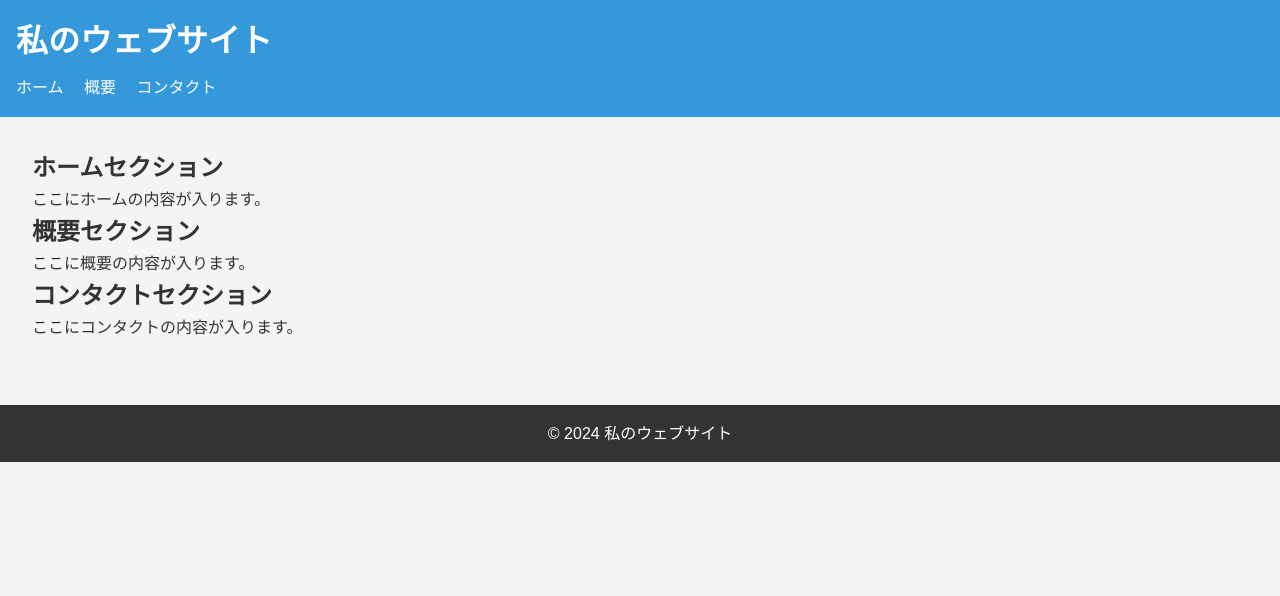
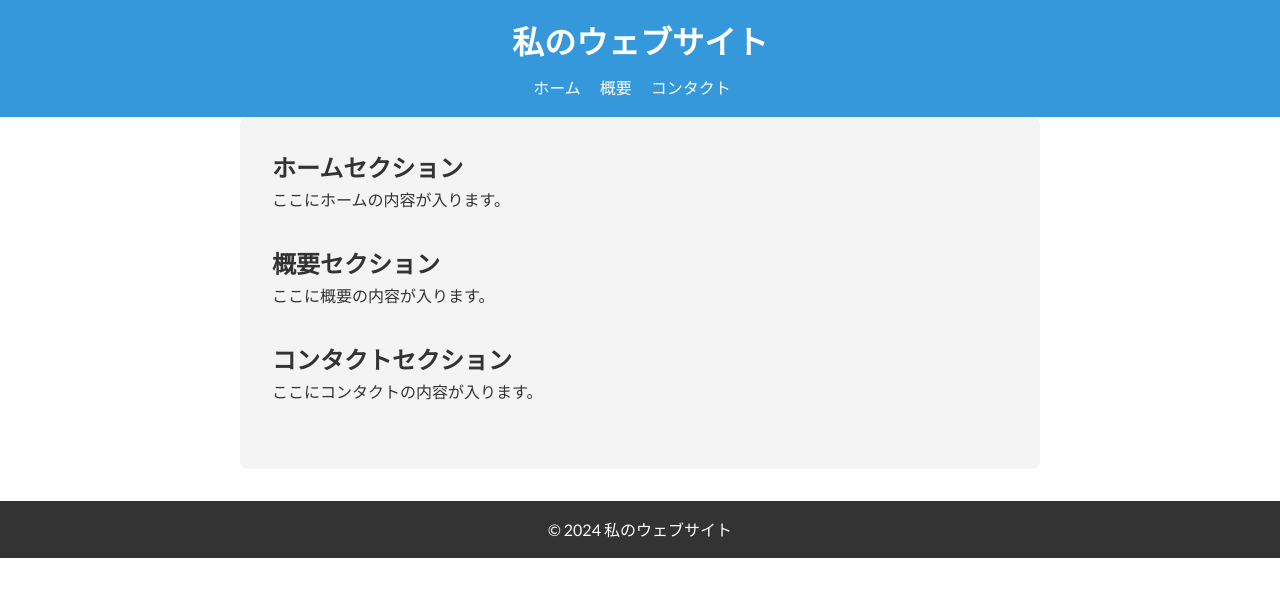
Before and after one commit to tw20th/Portfolio, a plain HTML site: page index.html in a window 1280 px wide. Drawn offline with nearby package versions, Linux system fonts and the light colour scheme.

Commit message:
layout_center_font_color_change

```diff
--- a/index.html
+++ b/index.html
@@ -4,8 +4,10 @@
         <meta charset="UTF-8">
         <meta name="viewport" content="width=device-width, initial-scale=1.0">
         <title>シンプルなウェブサイト</title>
+        <link href="https://fonts.googleapis.com/css2?family=Lato&family=Open+Sans&display=swap" rel="stylesheet">
         <link rel="stylesheet" href="styles.css">
     </head>
+
 <body>
     <header>
         <h1>私のウェブサイト</h1>
--- a/styles.css
+++ b/styles.css
@@ -5,27 +5,30 @@
     box-sizing: border-box;
 }
 
-/* 全体のスタイル */
+/* フォント設定 */
 body {
-    font-family: Arial, sans-serif;
+    font-family: 'Lato', sans-serif;
     line-height: 1.6;
-    background-color: #f4f4f4;
-    color: #333;
+    background-color: #ffffff; /* ベースカラー */
+    color: #333333; /* テキストカラー */
 }
 
 /* ヘッダーのスタイル */
 header {
-    background-color: #3498db;
-    color: white;
+    background-color: #3498db; /* メインカラー */
+    color: #ffffff;
     padding: 1rem;
+    text-align: center; /* 中央揃え */
 }
 
 header h1 {
+    font-family: 'Open Sans', sans-serif; /* ヘッディングのフォント */
     margin-bottom: 0.5rem;
 }
 
 nav ul {
     list-style-type: none;
+    padding: 0;
 }
 
 nav ul li {
@@ -34,19 +37,28 @@ nav ul li {
 }
 
 nav ul li a {
-    color: white;
+    color: #ffffff;
     text-decoration: none;
 }
 
 /* メインコンテンツのスタイル */
 main {
+    max-width: 800px; /* コンテンツ幅の制限 */
+    margin: 0 auto; /* 中央揃え */
     padding: 2rem;
+    background-color: #f4f4f4; /* 灰色の背景 */
+    border-radius: 8px; /* 角を丸くする */
+}
+
+/* セクションのスタイル */
+section {
+    margin-bottom: 2rem;
 }
 
 /* フッターのスタイル */
 footer {
-    background-color: #333;
-    color: white;
+    background-color: #333333; /* フッターの色 */
+    color: #ffffff;
     text-align: center;
     padding: 1rem;
     margin-top: 2rem;
```
Lines whose indentation alone changed are shown as unchanged.
